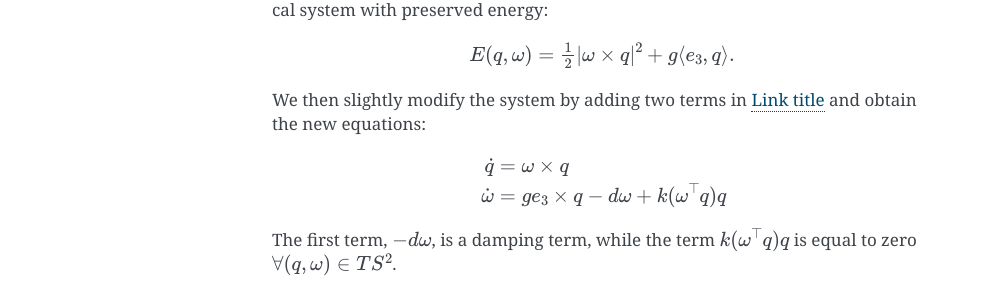
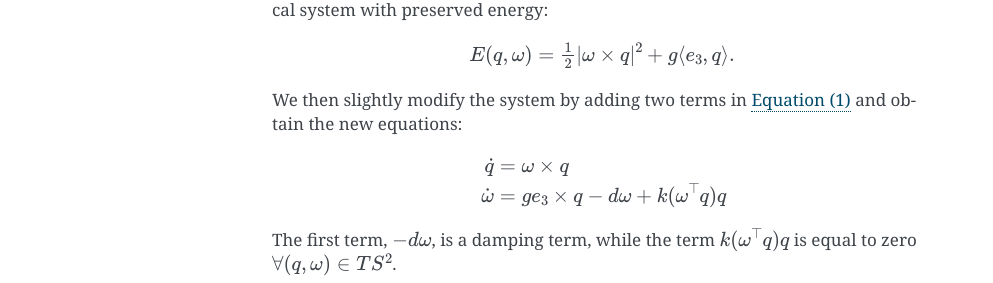
Before and after one commit to THREAD-3-2/lie_group_time_integrator, a Sphinx documentation site: the page built from docs/sphpend.rst, in a window 1280 px wide. Shown: the part 433-716 px from the top of the page, without its empty margins (148-1141 px from the left). Built offline with Sphinx 7.4.7, drawn with Linux system fonts in a browser that asks for light colours.

Commit message:
Update sphpend.rst

```diff
--- a/docs/sphpend.rst
+++ b/docs/sphpend.rst
@@ -32,7 +32,7 @@ This is a mechanical system with preserved energy:
         E(q,\omega) = \tfrac12 |\omega\times q|^2 + g\langle e_3, q\rangle.
     \end{align}
 
-We then slightly modify the system by adding two terms in :ref:`Link title <eq:1>` and obtain the new equations:
+We then slightly modify the system by adding two terms in :ref:`Equation (1) <eq:1>` and obtain the new equations:
 
 .. math::
 
```
